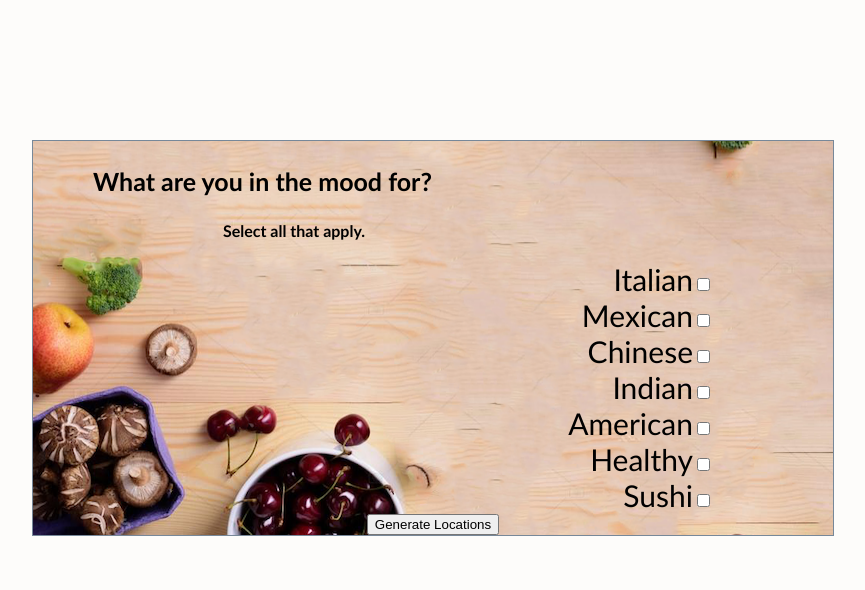
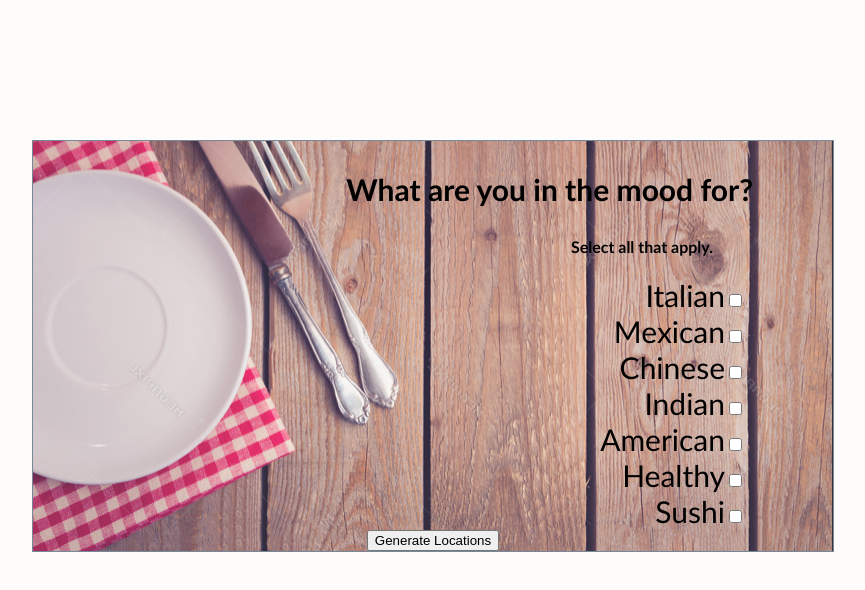
Before and after one commit to vflamini/cs375-food-quiz, a React (Create React App) app: page / in a window 1280 px wide. Shown: the top 590 px of the page, without its empty margins (207-1072 px from the left). Built offline with nearby package versions, Linux system fonts and the light colour scheme.

Commit message:
ui changes

```diff
--- a/src/App.js
+++ b/src/App.js
@@ -23,7 +23,7 @@
     return (
       <form>
         <center>
-          <div id="header" style={{backgroundImage: 'url("back.png")', backgroundRepeat: "no-repeat", backgroundPosition: "bottom"}}>
+          <div id="header" style={{backgroundImage: 'url("table2.png")', backgroundRepeat: "no-repeat", backgroundPosition: "bottom"}}>
           <h3>What are you in the mood for?</h3>
           <h4>Select all that apply.</h4>
           <label>
--- a/src/index.css
+++ b/src/index.css
@@ -25,21 +25,24 @@
 
 h3 {
   font-family: 'Trebuchet MS';
-  font-size: 25px;
-  text-align: left;
-  padding-left: 60px;
+  font-size: 30px;
+  color:black;
+  text-align: right;
+  padding-right: 80px;
 }
 
 h4 {
   font-family: 'Trebuchet MS';
-  text-align: left;
-  padding-left: 190px;
+  color:black;
+  text-align: right;
+  padding-right: 120px;
 }
 
 label {
   font-family: 'Trebuchet MS';
   font-size: 30px;
   display: inline-block;
-  width: 70%;
+  width: 78%;
   text-align: right;
+  color: black;
 }
```
Also changed, not shown: public/table2.png (added), public/wood.jpg (added).
